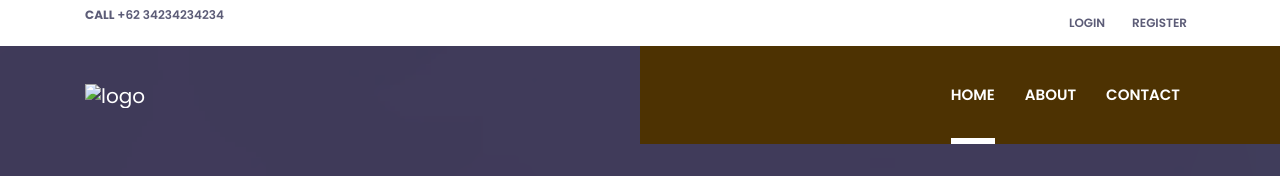
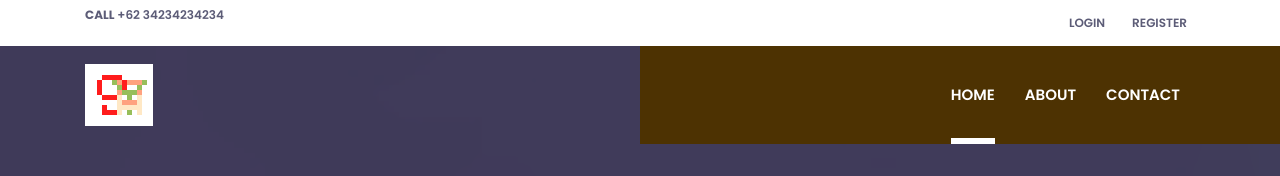
Before and after one commit to cerdas-buatan/cerdas-buatan.github.io, a plain HTML site: page fitur/about.html in a window 1280 px wide. Shown: the top 176 px of the page. Drawn offline with Linux system fonts and the light colour scheme; files whose address does not match are found by name; a web font is replaced by a local one.

Commit message:
benerin halaman about

```diff
--- a/fitur/about.html
+++ b/fitur/about.html
@@ -56,7 +56,7 @@
   <div class="navigation w-100">
     <div class="container">
       <nav class="navbar navbar-expand-lg navbar-dark p-0">
-        <a class="navbar-brand" href="index.html"><img src="../gambar/log.png" alt="logo"></a>
+        <a class="navbar-brand" href="index.html"><img src="../assets/gambar/log.png" alt="logo"></a>
         <button class="navbar-toggler rounded-0" type="button" data-toggle="collapse" data-target="#navigation"
           aria-controls="navigation" aria-expanded="false" aria-label="Toggle navigation">
           <span class="navbar-toggler-icon"></span>
@@ -272,7 +272,7 @@
       <div class="row">
         <div class="col-lg-4 col-sm-8 mb-5 mb-lg-0">
           <!-- logo -->
-          <a class="logo-footer" href="../index.html"><img class="img-fluid mb-4" src="../gambar/log.png" alt="logo"></a>
+          <a class="logo-footer" href="../index.html"><img class="img-fluid mb-4" src="../assets/gambar/log.png" alt="logo"></a>
           <ul class="list-unstyled">
             <li class="mb-2">23621 15 Mile Rd #C104, Clinton MI, 48035, New York, USA</li>
             <li class="mb-2">+1 (2) 345 6789</li>
```
